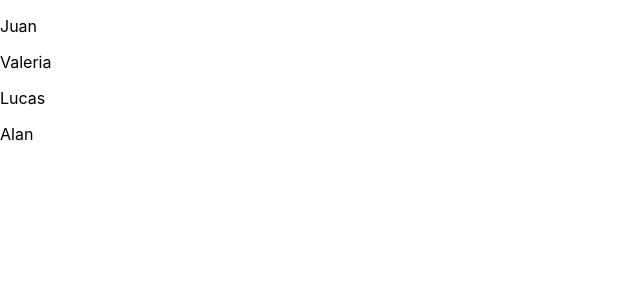
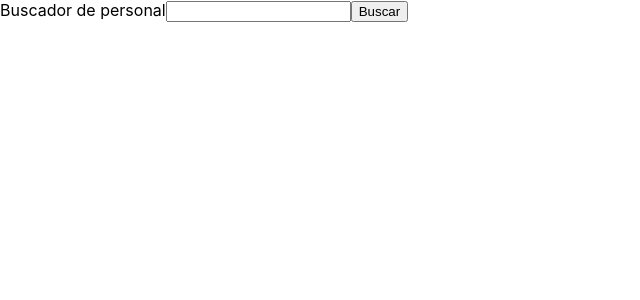
Before and after one commit to alanmartinc/GuiaReactJS, a React (Create React App) app in the folder login-app/: page / in a window 1280 px wide. Shown: the top 300 px of the page, without its empty margins (0-640 px from the left). Built offline with nearby package versions, Linux system fonts and the light colour scheme.

Commit message:
Se agrega estructura de componentes

```diff
--- a/login-app/src/App.js
+++ b/login-app/src/App.js
@@ -1,41 +1,5 @@
-import {useEffect, useState} from "react";
+import Search from "./views/Search";
 
-const jsonData = [{
-  key: "1",
-  name: "Juan",
-}, {
-  key: "2",
-  name: "Valeria",
-}, {
-  key: "3",
-  name: "Lucas",
-}, {
-  key: "4",
-  name: "Alan",
-}];
-
-const App = () => {
-  const [isLoading, setIsLoading] = useState(true);
-
-  useEffect(() => {
-    setTimeout(() => {
-      setIsLoading(false);
-    }, 4000);
-  }, []);
-
-  const renderData = () => {
-    return jsonData?.map((value) => (
-      <div key={value.key}>
-        <p>{value.name}</p>
-      </div>
-    ));
-  }
-
-  return (
-    <div>
-      {isLoading ? <h2>Is Loading...</h2> : renderData()}
-    </div>
-  );
-}
+const App = () => <Search />;
 
 export default App;
--- /dev/null
+++ b/login-app/src/views/Search/components/SearchBox/index.js
@@ -0,0 +1,17 @@
+import { useState } from 'react';
+
+export default function SearchBox() {
+    const [searchText, setSearchText] = useState("");
+
+    return(
+        <div>
+            <div>
+                Buscador de personal
+                <label>
+                    <input value={searchText} onChange={({target: {value}}) => setSearchText(value)} />
+                </label>
+                <button>Buscar</button>
+            </div>
+        </div>
+    )
+}
--- /dev/null
+++ b/login-app/src/views/Search/index.js
@@ -0,0 +1,9 @@
+import SearchBox from "./components/SearchBox";
+
+export default function Search() {
+    return(
+        <div>
+            <SearchBox />
+        </div>
+    );
+}
```
Also changed, not shown: login-app/src/views/Search/components/SearchBox/style.css (added).
